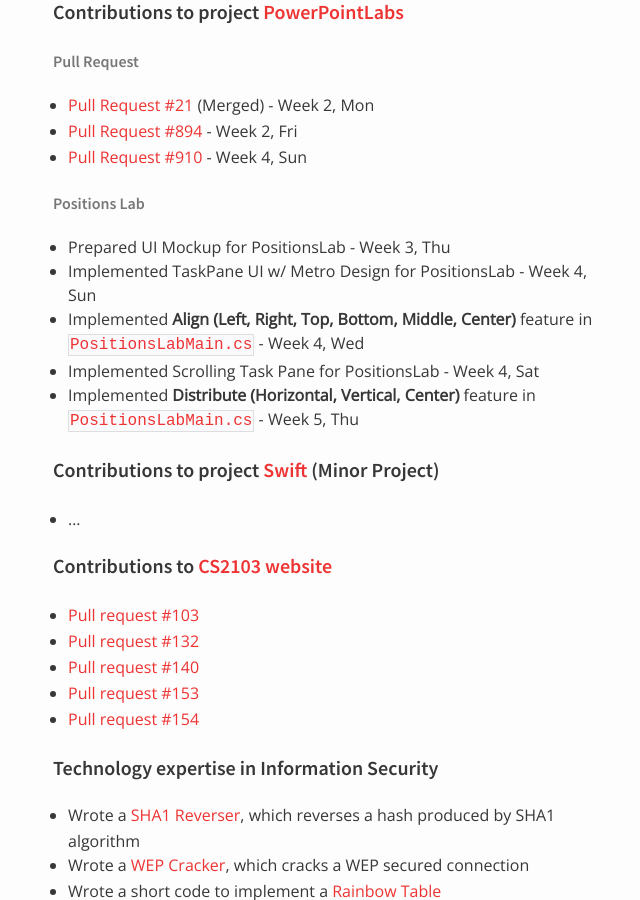
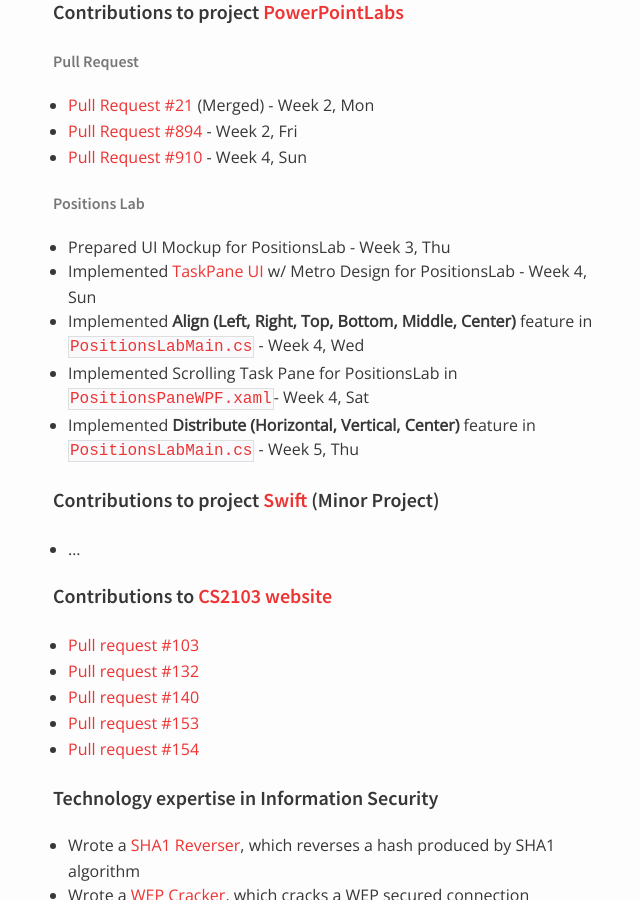
Before and after one commit to nus-oss/cs3281-AY1516S2-website, a Jekyll site: the page built from teams/powerpointlabs.md, in a window 1280 px wide and 900 px high, scrolled down 4591 px. Shown: the whole window, without its empty margins (317-957 px from the left). Built offline with Jekyll 4.4.1, drawn with Linux system fonts in a browser that asks for light colours.

Commit message:
Updated Victor's Contributions
Corrected links for personal contributions to positions labs

```diff
--- a/teams/powerpointlabs.md
+++ b/teams/powerpointlabs.md
@@ -160,10 +160,10 @@
 
 ###### Positions Lab
 * Prepared UI Mockup for PositionsLab - Week 3, Thu
-* Implemented TaskPane UI w/ Metro Design for PositionsLab - Week 4, Sun
-* Implemented **Align (Left, Right, Top, Bottom, Middle, Center)** feature in [`PositionsLabMain.cs`](https://github.com/nus-fboa2016-PL/PowerPointLabs/blob/35cdaaf281e1373ac7c10f840fe37d97f28d6b7d/PowerPointLabs/PowerPointLabs/PositionsLab/PositionsLabMain.cs) - Week 4, Wed
-* Implemented Scrolling Task Pane for PositionsLab - Week 4, Sat
-* Implemented **Distribute (Horizontal, Vertical, Center)** feature in [`PositionsLabMain.cs`](https://github.com/nus-fboa2016-PL/PowerPointLabs/blob/35cdaaf281e1373ac7c10f840fe37d97f28d6b7d/PowerPointLabs/PowerPointLabs/PositionsLab/PositionsLabMain.cs) - Week 5, Thu
+* Implemented [TaskPane UI](https://github.com/nus-fboa2016-PL/PowerPointLabs/commit/ee67355dda20b7f966d4025b5bd481c4e96ab3e2) w/ Metro Design for PositionsLab - Week 4, Sun
+* Implemented **Align (Left, Right, Top, Bottom, Middle, Center)** feature in [`PositionsLabMain.cs`](https://github.com/nus-fboa2016-PL/PowerPointLabs/blob/c5bcfa16eb89f8fd081f1a87055ecfdc6d265898/PowerPointLabs/PowerPointLabs/PositionsLab/PositionsLabMain.cs) - Week 4, Wed
+* Implemented Scrolling Task Pane for PositionsLab in [`PositionsPaneWPF.xaml`](https://github.com/nus-fboa2016-PL/PowerPointLabs/blob/758374c4020d742b213dc84cf091e4c542b5079b/PowerPointLabs/PowerPointLabs/PositionsLab/PositionsPaneWPF.xaml)- Week 4, Sat
+* Implemented **Distribute (Horizontal, Vertical, Center)** feature in [`PositionsLabMain.cs`](https://github.com/nus-fboa2016-PL/PowerPointLabs/commit/554740f68abe2c37748a2f12aac6b67feb5e2254) - Week 5, Thu
 
 #### Contributions to project [Swift](http://www.apple.com/swift/) (Minor Project)
  * ...
```
